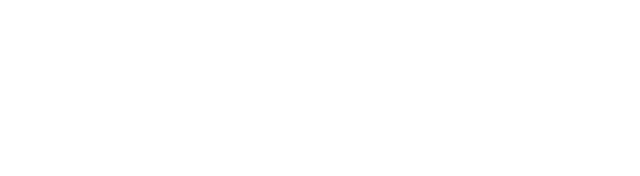
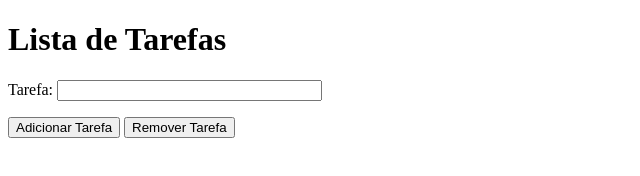
Before and after one commit to JuanRufino63/Projeto9, a plain HTML site: page index.html in a window 1280 px wide. Shown: the whole page, without its empty margins (0-640 px from the left). Drawn offline with Linux system fonts and the light colour scheme; files whose address does not match are found by name.

Commit message:
Criando a estrutura html do projeto

```diff
--- a/index.html
+++ b/index.html
@@ -7,7 +7,15 @@
     <title>Projeto 9</title>
 </head>
 <body>
+    <h1>Lista de Tarefas</h1>
+    <p><label for="task">Tarefa:</label>
+        <input type="text" id="task" size="30px">
+    </p>
+    <button id="adicionarTarefa" onclick="adicionarTarefa()">Adicionar Tarefa</button>
+    <button id="removerTarefa" onclick="removerTarefa()">Remover Tarefa</button>
+    <p id="lista">
 
+    </p>
     <script src="./src/js/script.js"></script>
 </body>
 </html>
```
